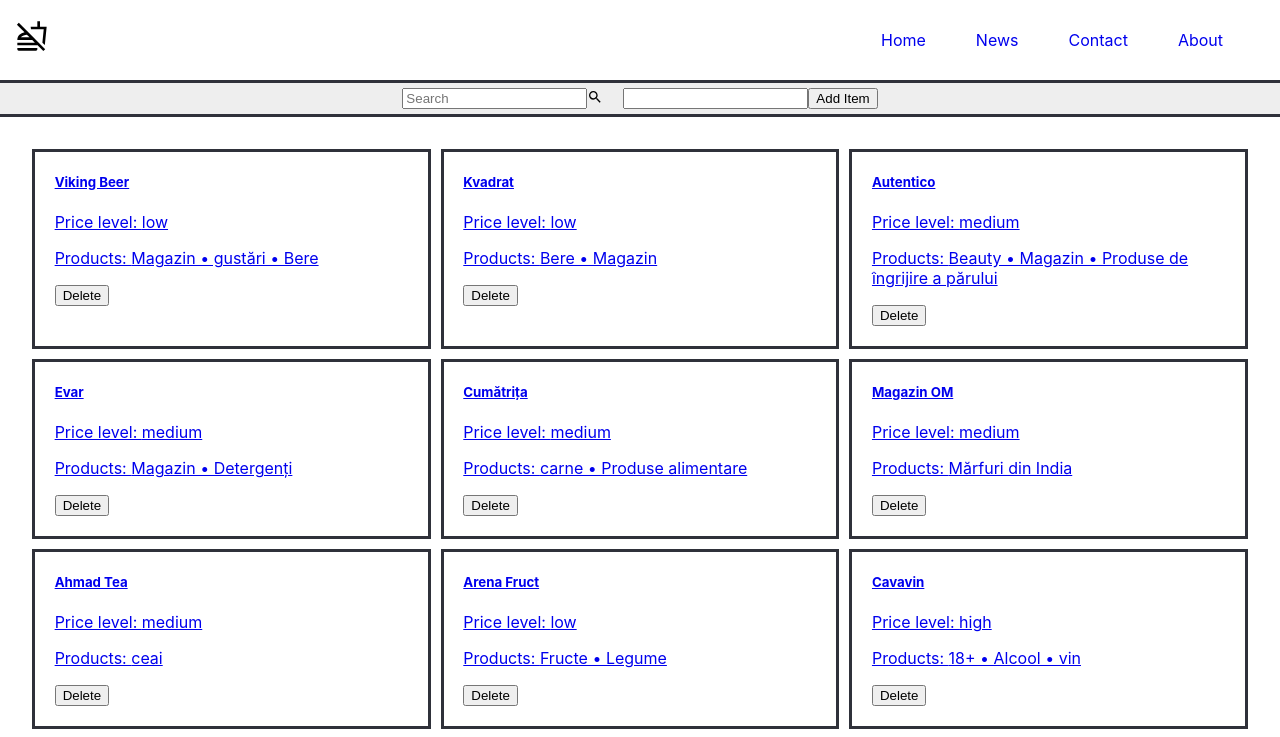
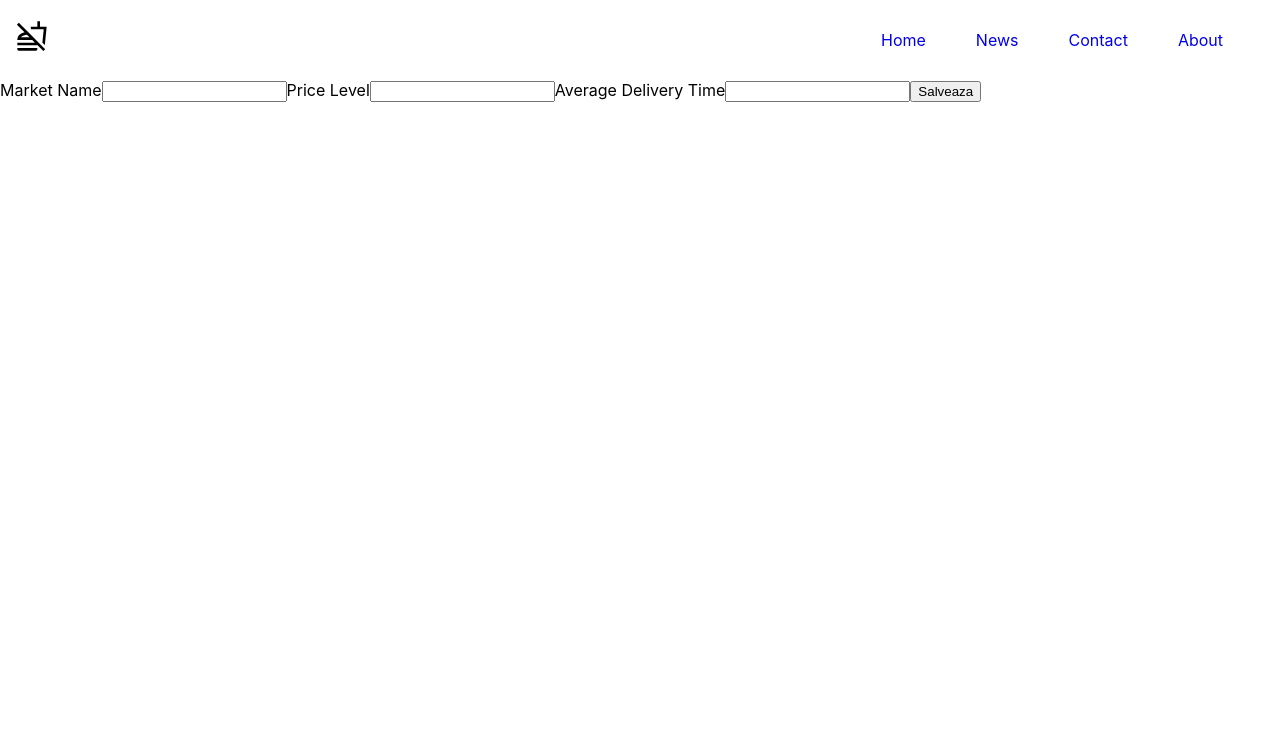
Before and after one commit to Gabriel-Weiss/rtk_query_app_tutorial, a React (Create React App) app: page /magazine/add in a window 1280 px wide. Shown: the top 737 px of the page. Built offline with nearby package versions, Linux system fonts and the light colour scheme; data requests are answered from the project's data file.

Commit message:
Added formik and Add components

```diff
--- a/package.json
+++ b/package.json
@@ -7,6 +7,7 @@
     "@testing-library/jest-dom": "^5.16.4",
     "@testing-library/react": "^13.3.0",
     "@testing-library/user-event": "^13.5.0",
+    "formik": "^2.2.9",
     "g": "^2.0.1",
     "json-server": "^0.17.0",
     "react": "^18.2.0",
@@ -15,7 +16,8 @@
     "react-redux": "^8.0.2",
     "react-router-dom": "^6.3.0",
     "react-scripts": "5.0.1",
-    "web-vitals": "^2.1.4"
+    "web-vitals": "^2.1.4",
+    "yup": "^0.32.11"
   },
   "scripts": {
     "dev": "concurrently --kill-others \"npm run server\" \"npm run start\"",
--- a/src/App.js
+++ b/src/App.js
@@ -8,20 +8,22 @@
 import RestaurantDetails from "./features/RestaurantDetails";
 import NotFound from "./components/NotFound";
 import MarketDetails from "./features/MarketDetails";
+import AddRestaurantForm from "./features/AddRestaurantForm";
+import AddMarketForm from "./features/AddMarketForm";
 
 function App() {
   return (
     <BrowserRouter>
       <Header />
       <Routes>
-        <Route path="/" element={<Home />}/>
-          <Route path="restaurants" element={<RestaurantsGrid />}>
-            <Route path=":id" element={<RestaurantDetails />} />
-          </Route>
-          <Route path="magazine" element={<MarketsGrid />}>
-            <Route path=":id" element={<MarketDetails />} />
-          </Route>
-          <Route path="*" element={<NotFound />} />
+        <Route path="/" element={<Home />} />
+        <Route path="restaurants" element={<RestaurantsGrid />} />
+        <Route path="magazine" element={<MarketsGrid />} />
+        <Route path="restaurants/:id" element={<RestaurantDetails />} />
+        <Route path="restaurants/add" element={<AddRestaurantForm />} />
+        <Route path="magazine/:id" element={<MarketDetails />} />
+        <Route path="magazine/add" element={<AddMarketForm />} />
+        <Route path="*" element={<NotFound />} />
       </Routes>
     </BrowserRouter>
   );
--- /dev/null
+++ b/src/features/AddMarketForm.jsx
@@ -0,0 +1,66 @@
+import React from "react";
+import { useFormik } from "formik";
+import * as Yup from "yup";
+import { useNavigate } from "react-router-dom";
+import { useAddMarketMutation } from "../redux/markets/marketsApiSlice";
+
+const AddMarketForm = () => {
+  let navigateTo = useNavigate();
+  const [addMarket] = useAddMarketMutation();
+
+  const formik = useFormik({
+    initialValues: {
+      name: "",
+      price_level: "",
+      avg_delivery_time: "",
+    },
+    validationSchema: Yup.object({
+      name: Yup.string().required("* Numele localului este obligatoriu"),
+      price_level: Yup.number().required("* Cimpul este obligatoriu"),
+      avg_delivery_time: Yup.number().required("* Cimpul este obligatoriu"),
+    }),
+    onSubmit: async (values) => {
+      try {
+        await addMarket(values).unwrap();
+        navigateTo(-1);
+      } catch (error) {
+        console.error("Nu s-a putut salva intrarea", error);
+        alert("Nu s-a putut salva intrarea");
+      }
+    },
+  });
+
+  return (
+    <form onSubmit={formik.handleSubmit}>
+      <label htmlFor="name">Market Name</label>
+      <input id="name" type="text" {...formik.getFieldProps("name")} />
+      {formik.touched.name && formik.errors.name ? (
+        <div>{formik.errors.name}</div>
+      ) : null}
+
+      <label htmlFor="price_level">Price Level</label>
+      <input
+        id="price_level"
+        type="number"
+        {...formik.getFieldProps("price_level")}
+      />
+      {formik.touched.price_level && formik.errors.price_level ? (
+        <div>{formik.errors.price_level}</div>
+      ) : null}
+
+      <label htmlFor="avg_delivery_time">Average Delivery Time</label>
+      <input
+        id="avg_delivery_time"
+        type="number"
+        {...formik.getFieldProps("avg_delivery_time")}
+      />
+      {formik.touched.avg_delivery_time && formik.errors.avg_delivery_time ? (
+        <div>{formik.errors.avg_delivery_time}</div>
+      ) : null}
+
+      <button type="submit">Salveaza</button>
+    </form>
+  );
+};
+
+export default AddMarketForm;
--- /dev/null
+++ b/src/features/AddRestaurantForm.jsx
@@ -0,0 +1,66 @@
+import React from "react";
+import * as Yup from "yup";
+import { useFormik } from "formik";
+import { useAddRestaurantMutation } from "../redux/restaurants/restaurantsApiSlice";
+import { useNavigate } from "react-router-dom";
+
+const AddRestaurantForm = () => {
+  let navigateTo = useNavigate();
+  const [addRestaurant] = useAddRestaurantMutation();
+
+  const formik = useFormik({
+    initialValues: {
+      name: "",
+      price_level: "",
+      avg_delivery_time: "",
+    },
+    validationSchema: Yup.object({
+      name: Yup.string().required("* Numele localului este obligatoriu"),
+      price_level: Yup.number().required("* Cimpul este obligatoriu"),
+      avg_delivery_time: Yup.number().required("* Cimpul este obligatoriu"),
+    }),
+    onSubmit: async (values) => {
+      try {
+        await addRestaurant(values).unwrap();
+        navigateTo(-1);
+      } catch (error) {
+        console.error("Nu s-a putut salva intrarea", error);
+        alert("Nu s-a putut salva intrarea");
+      }
+    },
+  });
+
+  return (
+    <form onSubmit={formik.handleSubmit}>
+      <label htmlFor="name">Restaurant Name</label>
+      <input id="name" type="text" {...formik.getFieldProps("name")} />
+      {formik.touched.name && formik.errors.name ? (
+        <div>{formik.errors.name}</div>
+      ) : null}
+
+      <label htmlFor="price_level">Price Level</label>
+      <input
+        id="price_level"
+        type="number"
+        {...formik.getFieldProps("price_level")}
+      />
+      {formik.touched.price_level && formik.errors.price_level ? (
+        <div>{formik.errors.price_level}</div>
+      ) : null}
+
+      <label htmlFor="avg_delivery_time">Average Delivery Time</label>
+      <input
+        id="avg_delivery_time"
+        type="number"
+        {...formik.getFieldProps("avg_delivery_time")}
+      />
+      {formik.touched.avg_delivery_time && formik.errors.avg_delivery_time ? (
+        <div>{formik.errors.avg_delivery_time}</div>
+      ) : null}
+
+      <button type="submit">Salveaza</button>
+    </form>
+  );
+};
+
+export default AddRestaurantForm;
--- a/src/features/MarketsGrid.jsx
+++ b/src/features/MarketsGrid.jsx
@@ -1,45 +1,38 @@
-import React, { useState } from 'react'
-import './css/Grid.css'
-import Spinner from '../components/Spinner';
+import React, { useState } from "react";
+import "./css/Grid.css";
+import Spinner from "../components/Spinner";
 import { MdSearch } from "react-icons/md";
-import { useAddMarketMutation, useGetMarketsQuery } from '../redux/markets/marketsApiSlice';
-import MarketsCard from './MarketsCard';
+import { useGetMarketsQuery } from "../redux/markets/marketsApiSlice";
+import MarketsCard from "./MarketsCard";
+import { Link } from "react-router-dom";
 
 const MarketsGrid = () => {
-  const [market, setMarket] = useState('');
   const { data = [], isLoading } = useGetMarketsQuery();
-  const [addMarket] = useAddMarketMutation();
 
-  const handleAddMarket = async () => {
-    if (market) {
-      await addMarket({ name: market }).unwrap();
-      setMarket('');
-    }
+  if (isLoading) {
+    return <Spinner />;
   }
-
-  if (isLoading) { return <Spinner /> }
 
   return (
     <main>
-      <div className='input-bar'>
-        <div className='search-item input-item'>
-          <input type="text" className="header_input" placeholder='Search' />
-          <i className="search_icon" aria-hidden="true"><MdSearch /></i>
+      <div className="input-bar">
+        <div className="search-item input-item">
+          <input type="text" className="header_input" placeholder="Search" />
+          <i className="search_icon" aria-hidden="true">
+            <MdSearch />
+          </i>
         </div>
         <div className="add-item input-item">
-          <input type="text" value={market} onChange={e => setMarket(e.target.value)} />
-          <button className='add-btn' onClick={handleAddMarket}>Add Item</button>
+          <Link to="/magazine/add">Add Market</Link>
         </div>
       </div>
       <div className="container">
-        {data.map(market => (
-          <MarketsCard
-            key={market.id}
-            market={market} />
+        {data.map((market) => (
+          <MarketsCard key={market.id} market={market} />
         ))}
       </div>
     </main>
   );
-}
+};
 
-export default MarketsGrid
+export default MarketsGrid;
--- a/src/features/RestaurantsGrid.jsx
+++ b/src/features/RestaurantsGrid.jsx
@@ -1,42 +1,34 @@
-import React, { useState } from 'react'
-import './css/Grid.css'
-import Spinner from '../components/Spinner';
+import React, { useState } from "react";
+import "./css/Grid.css";
+import Spinner from "../components/Spinner";
 import { MdSearch } from "react-icons/md";
-import RestaurantsCard from './RestaurantsCard';
-import { useAddRestaurantMutation, useGetRestaurantsQuery } from '../redux/restaurants/restaurantsApiSlice';
+import RestaurantsCard from "./RestaurantsCard";
+import { useGetRestaurantsQuery } from "../redux/restaurants/restaurantsApiSlice";
+import { Link } from "react-router-dom";
 
 export default function RestaurantsGrid() {
+  const { data = [], isLoading } = useGetRestaurantsQuery();
 
-  const [restaurant, setRestaurant] = useState('');
-  const { data = [], isLoading } = useGetRestaurantsQuery();
-  const [addRestaurant] = useAddRestaurantMutation();
-
-  const handleAddRestaurant = async () => {
-    if (restaurant) {
-      await addRestaurant({ name: restaurant }).unwrap();
-      setRestaurant('');
-    }
+  if (isLoading) {
+    return <Spinner />;
   }
-
-  if (isLoading) { return <Spinner /> }
 
   return (
     <main>
-      <div className='input-bar'>
-        <div className='search-item input-item'>
-          <input type="text" className="header_input" placeholder='Search' />
-          <i className="search_icon" aria-hidden="true"><MdSearch /></i>
+      <div className="input-bar">
+        <div className="search-item input-item">
+          <input type="text" className="header_input" placeholder="Search" />
+          <i className="search_icon" aria-hidden="true">
+            <MdSearch />
+          </i>
         </div>
         <div className="add-item input-item">
-          <input type="text" value={restaurant} onChange={e => setRestaurant(e.target.value)} />
-          <button className='add-btn' onClick={handleAddRestaurant}>Add Item</button>
+          <Link to="/restaurants/add">Add Restaurant</Link>
         </div>
       </div>
       <div className="container">
-        {data.map(restaurant => (
-          <RestaurantsCard
-            key={restaurant.id}
-            restaurant={restaurant} />
+        {data.map((restaurant) => (
+          <RestaurantsCard key={restaurant.id} restaurant={restaurant} />
         ))}
       </div>
     </main>
```
Also changed, not shown: server/db.json, 1 other file (tests, documents, lock files or other folders).
